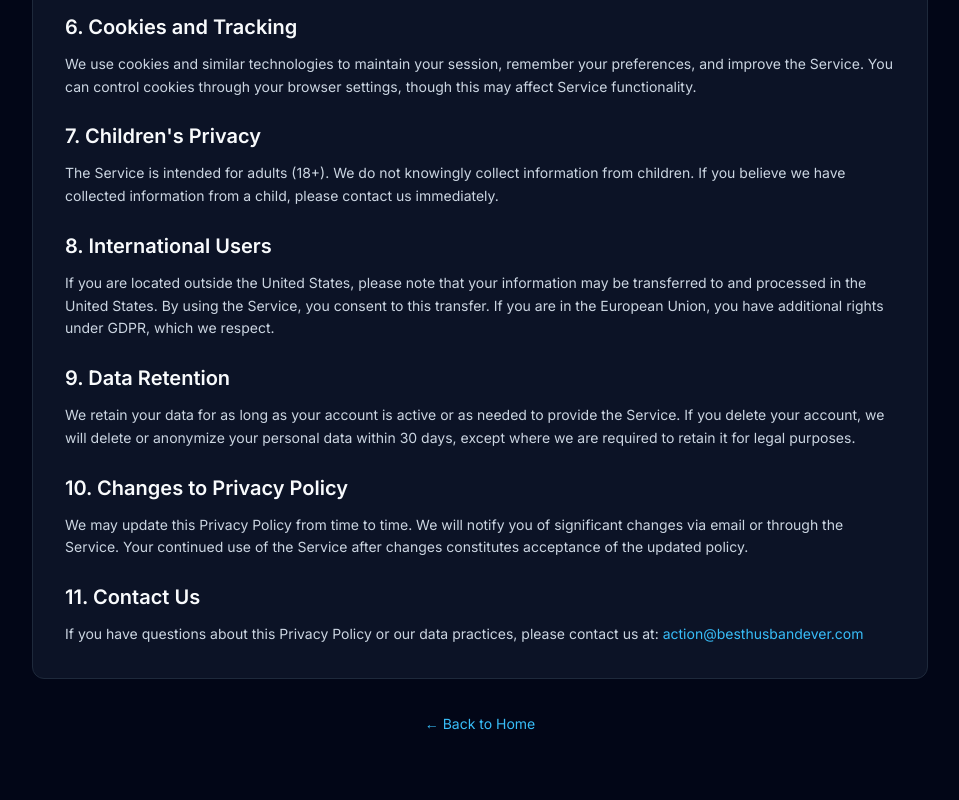
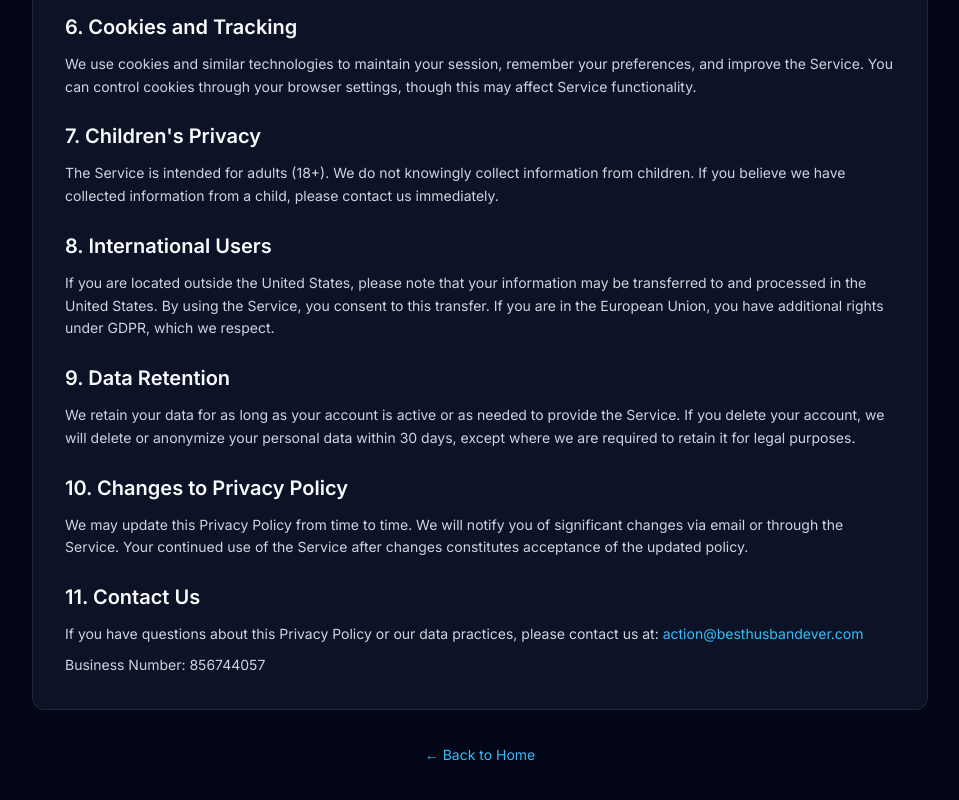
Before and after one commit to loo83gh22-droid/Husband-Daily-Tips, a Next.js app: page /legal/privacy in a window 1280 px wide. Shown: the part 1423-2223 px from the top of the page, without its empty margins (160-1119 px from the left). Built offline with nearby package versions, Linux system fonts and the light colour scheme; no server answers.

Commit message:
Add business number (856744057) to footer and legal pages

```diff
--- a/app/legal/privacy/page.tsx
+++ b/app/legal/privacy/page.tsx
@@ -151,6 +151,9 @@ export default function PrivacyPage() {
                   action@besthusbandever.com
                 </a>
               </p>
+              <p className="text-sm leading-relaxed mt-2">
+                Business Number: 856744057
+              </p>
             </section>
           </div>
 
--- a/app/legal/terms/page.tsx
+++ b/app/legal/terms/page.tsx
@@ -140,6 +140,9 @@ export default function TermsPage() {
                   action@besthusbandever.com
                 </a>
               </p>
+              <p className="text-sm leading-relaxed mt-2">
+                Business Number: 856744057
+              </p>
             </section>
           </div>
 
--- a/app/page.tsx
+++ b/app/page.tsx
@@ -534,6 +534,9 @@ export default async function Home() {
           <p className="text-[11px] text-slate-600 text-center md:text-left">
             This is not therapy. It&apos;s a daily practice tool. Use it to support—not replace—honest conversations with your wife.
           </p>
+          <p className="text-[11px] text-slate-600 text-center md:text-left mt-2">
+            Business Number: 856744057
+          </p>
         </div>
       </footer>
     </div>
```
